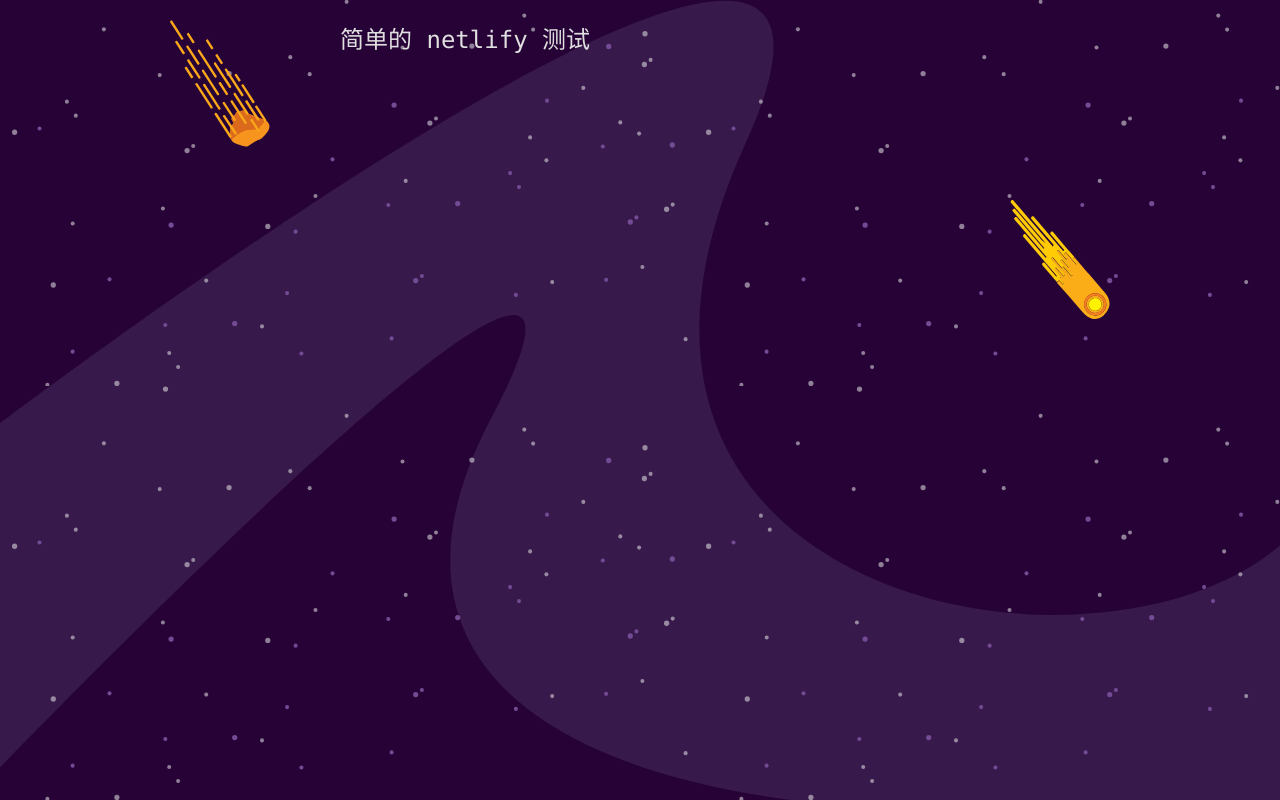
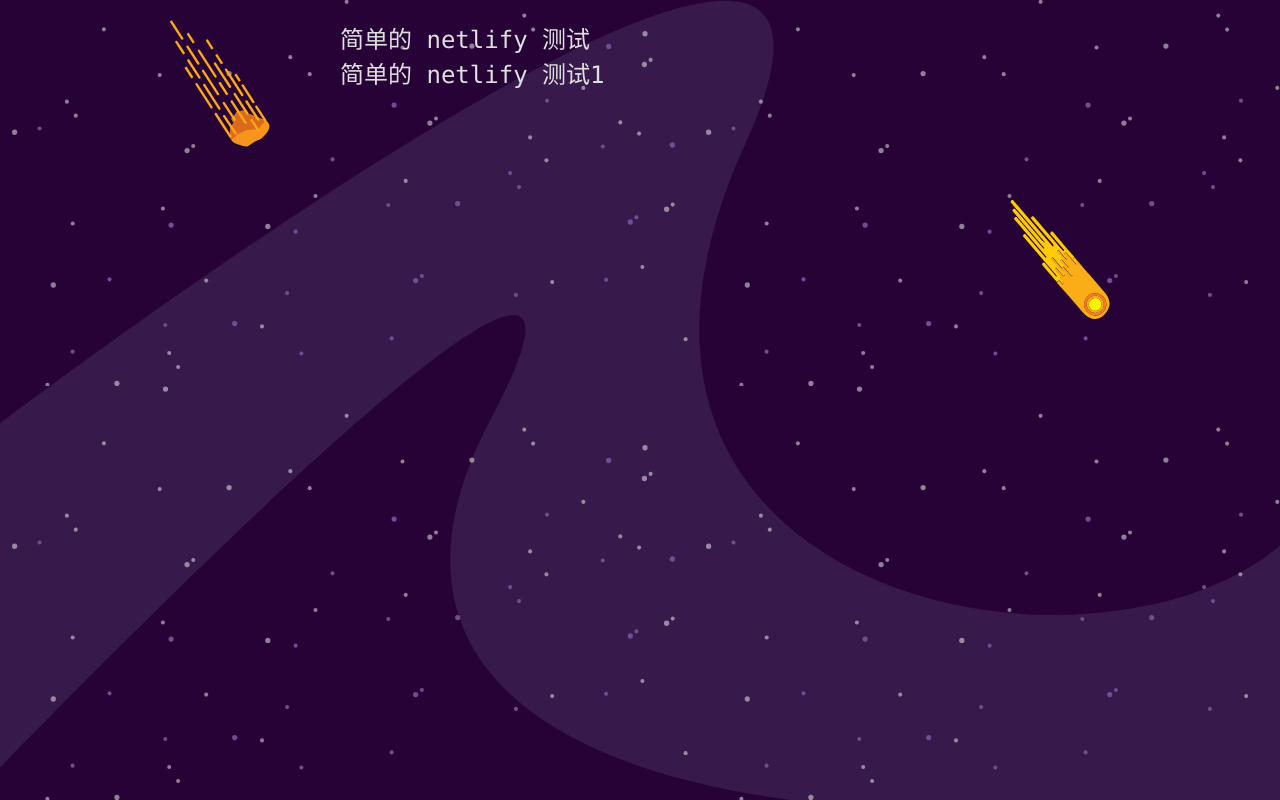
Before and after one commit to Felix-Feng-Code/will-it-miss, a website: page src/index.html in a window 1280 px wide. Drawn offline with Linux system fonts and the light colour scheme.

Commit message:
简单的 netlify 测试1

```diff
--- a/src/index.html
+++ b/src/index.html
@@ -11,6 +11,7 @@
 
   <body>
     <div>简单的 netlify 测试</div>
+    <div>简单的 netlify 测试1</div>
     <main id="app">
       <!--App-->
     </main>
```
